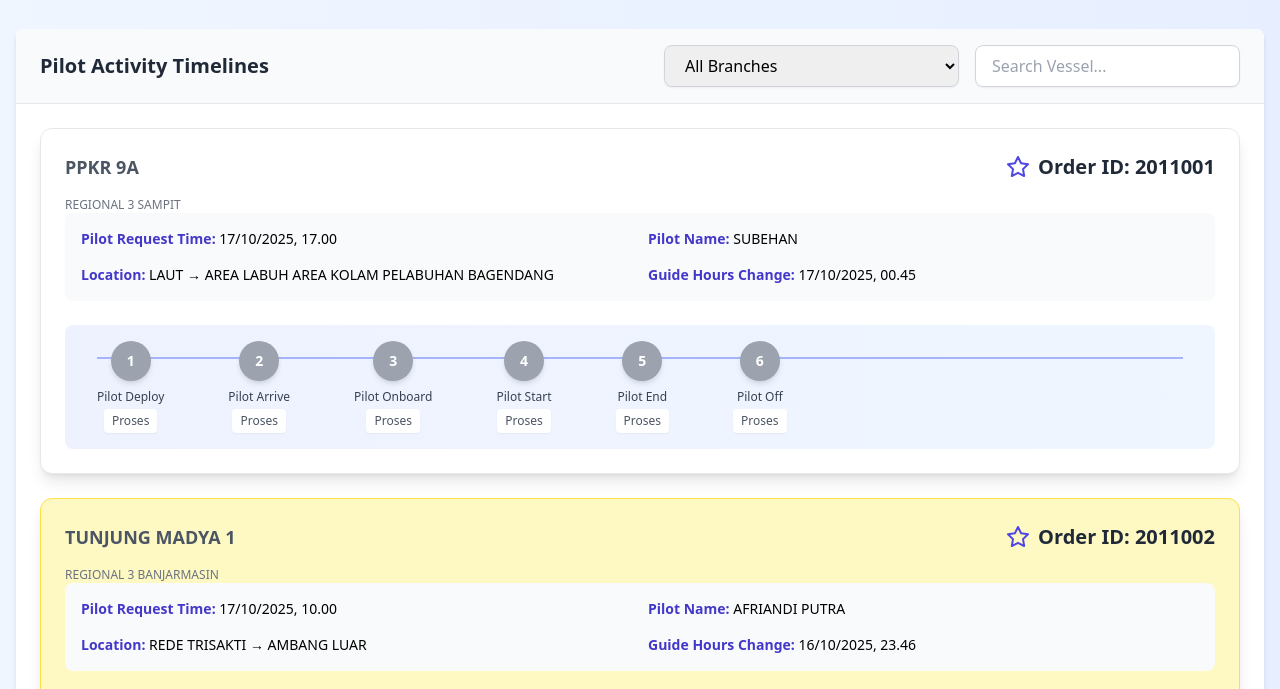
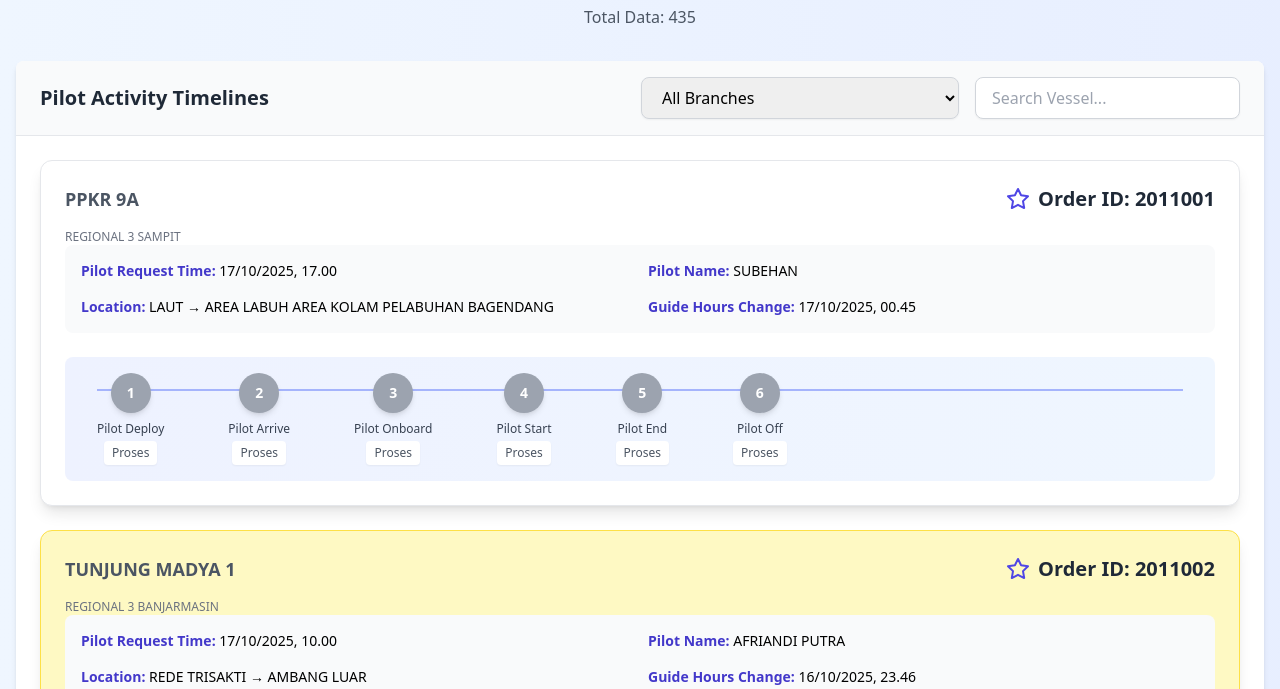
Before and after one commit to Hadi197/JobActy, a plain HTML site: page index.html in a window 1280 px wide. Shown: the part 111-800 px from the top of the page. Drawn offline with nearby package versions, Linux system fonts and the light colour scheme.

Commit message:
Update dashboard combobox to show branch data counts

```diff
--- a/index.html
+++ b/index.html
@@ -12,6 +12,7 @@
         <header class="mb-8 text-center">
             <h1 class="text-4xl font-bold text-gray-800 mb-2 bg-gradient-to-r from-blue-600 to-indigo-600 bg-clip-text text-transparent">Pilot Monitoring Dashboard</h1>
             <p class="text-gray-600 text-lg">Real-time monitoring of pilot activities</p>
+            <p id="totalData" class="text-gray-600 text-md mt-2">Loading total data...</p>
         </header>
 
         <div class="bg-white shadow-md rounded-lg overflow-hidden">
@@ -39,21 +40,29 @@
                     header: true,
                     complete: function(results) {
                         const data = results.data;
+                        document.getElementById('totalData').textContent = `Total Data: ${data.length}`;
                         const container = document.getElementById('timelineContainer');
                         const select = document.getElementById('branchSelect');
                         const branches = new Set();
+                        const branchCounts = {};
 
                         data.forEach(row => {
                             if (row.name_branch) {
                                 branches.add(row.name_branch);
+                                branchCounts[row.name_branch] = (branchCounts[row.name_branch] || 0) + 1;
                             }
                         });
 
                         // Populate select
+                        const allOption = document.createElement('option');
+                        allOption.value = 'all';
+                        allOption.textContent = `All Branches (${data.length})`;
+                        select.appendChild(allOption);
+
                         Array.from(branches).sort().forEach(branch => {
                             const option = document.createElement('option');
                             option.value = branch;
-                            option.textContent = branch;
+                            option.textContent = `${branch} (${branchCounts[branch]})`;
                             select.appendChild(option);
                         });
 
```
